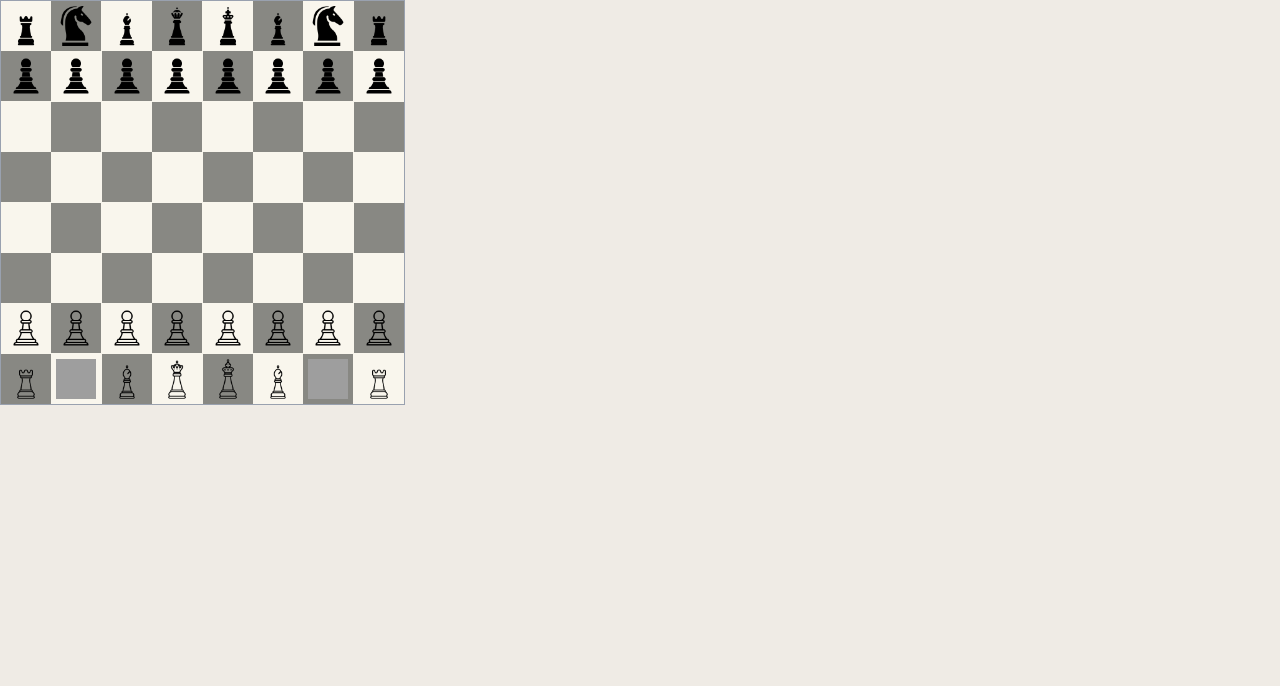
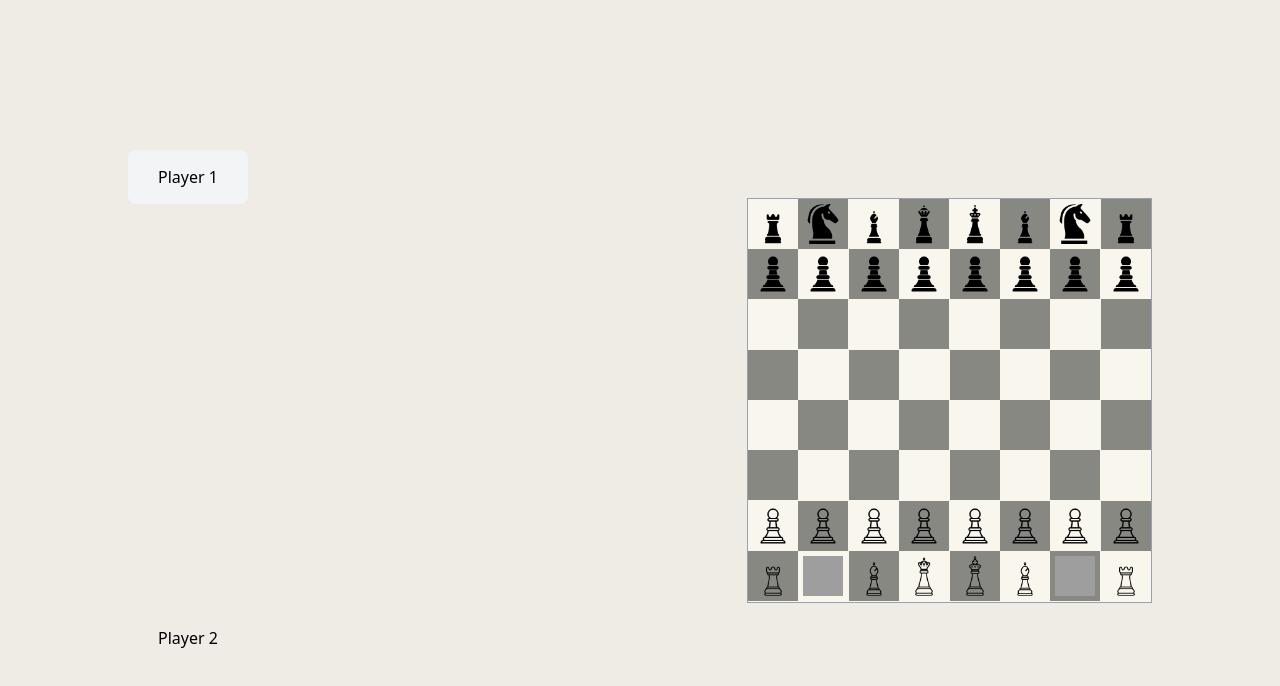
Before and after one commit to anurag9601/chess, a Next.js app: page /play in a window 1280 px wide. Shown: the top 686 px of the page. Built offline with nearby package versions, Linux system fonts and the light colour scheme; grey boxes are pictures that could not be loaded.

Commit message:
created player component and UI

```diff
--- a/src/app/(frontend)/play/page.tsx
+++ b/src/app/(frontend)/play/page.tsx
@@ -1,9 +1,11 @@
 import ChessBoard from '@/app/components/chess-board/chessBoard'
+import Players from '@/app/components/players/Players'
 import React from 'react'
 
 const page = () => {
   return (
-    <div className="chessPlayContainer min-h-screen min-w-screen">
+    <div className="chessPlayContainer min-h-screen min-w-screen flex items-center justify-between px-[10%] py-[20px]">
+      <Players />
       <ChessBoard />
     </div>
   )
--- /dev/null
+++ b/src/app/components/players/Players.tsx
@@ -0,0 +1,14 @@
+import React from "react";
+
+const Players = () => {
+  return (
+    <div className="flex flex-col items-center justify-between max-h-screen h-[500px]">
+      <div className="bg-gray-100 px-[30px] py-[15px] rounded-lg max-w-[200px]">
+        Player 1
+      </div>
+      <div>Player 2</div>
+    </div>
+  );
+};
+
+export default Players;
--- /dev/null
+++ b/src/app/context/Players.context.tsx
@@ -0,0 +1,34 @@
+import {
+  createContext,
+  Dispatch,
+  ReactNode,
+  SetStateAction,
+  useState,
+} from "react";
+
+interface I {
+  playerPiece: "White" | "Black";
+  setCurrentPlayPiece: Dispatch<SetStateAction<"White" | "Black">>;
+}
+
+export const PlayerContext = createContext<I>({
+  playerPiece: "White",
+  setCurrentPlayPiece: () => {},
+});
+
+const PlayerContextProvider = ({ children }: { children: ReactNode }) => {
+  const [playerPiece, setCurrentPlayPiece] = useState<"White" | "Black">(
+    "White"
+  );
+
+  const values = {
+    playerPiece,
+    setCurrentPlayPiece,
+  };
+
+  return (
+    <PlayerContext.Provider value={values}>{children}</PlayerContext.Provider>
+  );
+};
+
+export default PlayerContextProvider;
```
